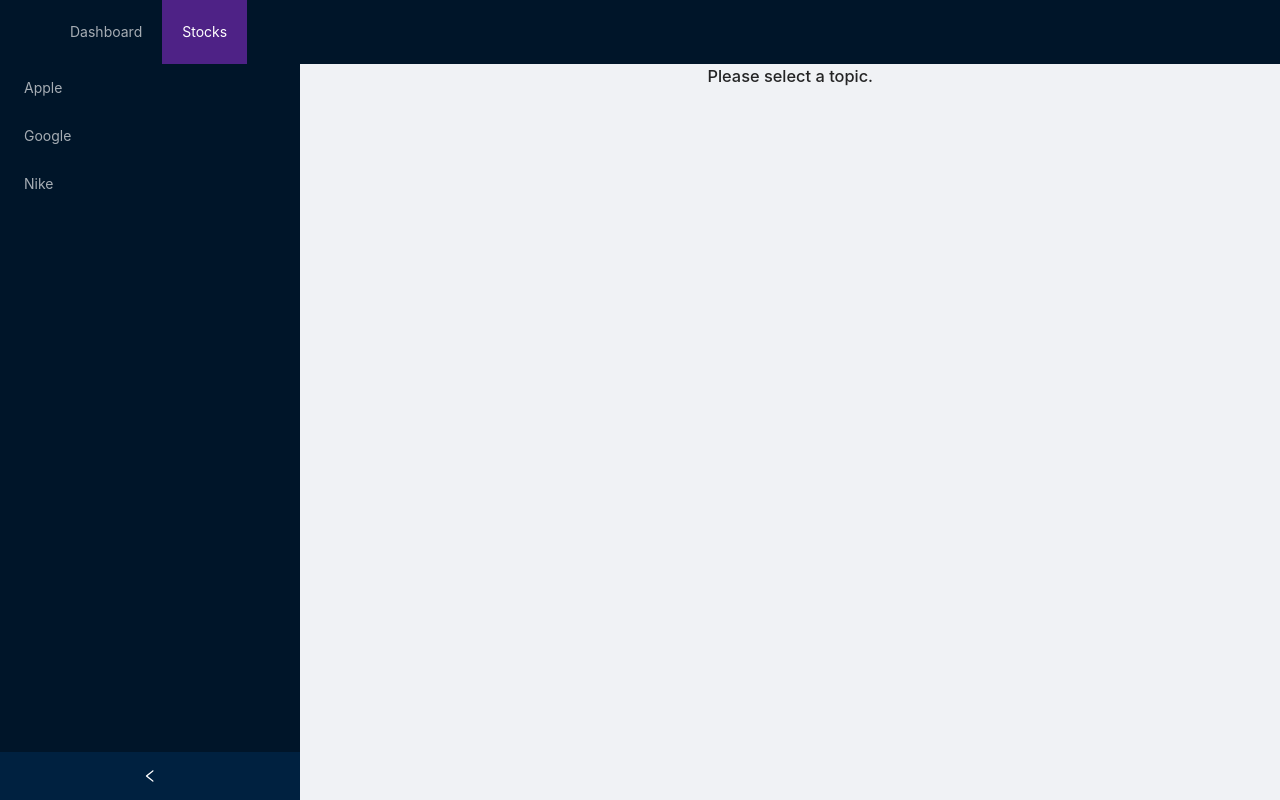
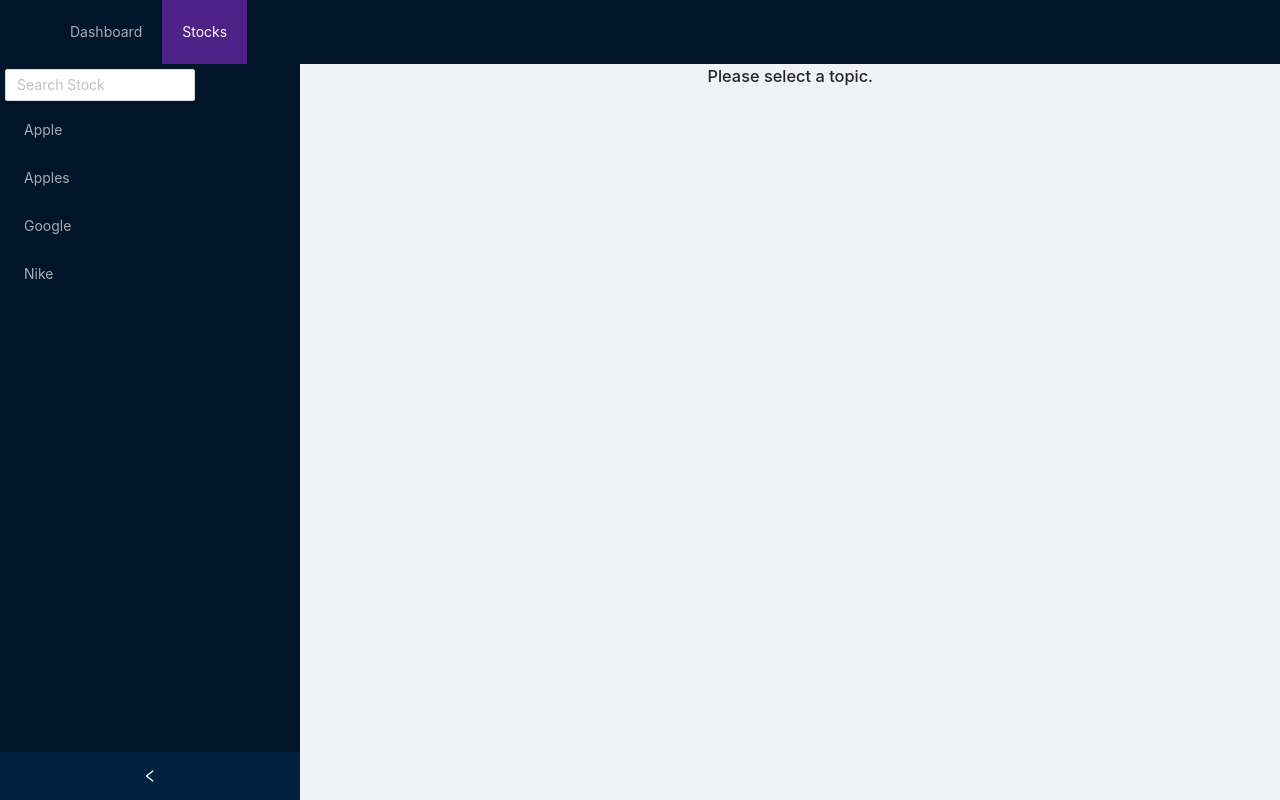
Before and after one commit to welvin21/Chengdu80_2020, a React (Create React App) app in the folder web/: page /stocks in a window 1280 px wide. Built offline with nearby package versions, Linux system fonts and the light colour scheme.

Commit message:
web: search stocks

```diff
--- a/web/src/components/StockNavBar.js
+++ b/web/src/components/StockNavBar.js
@@ -1,5 +1,5 @@
 import React, { useState } from "react";
-import { Layout, Menu } from "antd";
+import { Layout, Menu, Input, AutoComplete } from "antd";
 import { Link, useRouteMatch, useLocation } from "react-router-dom";
 
 const { Content, Sider } = Layout;
@@ -9,6 +9,11 @@ const stockItems = [
     ticker: "AAPL",
     name: "Apple",
     route: "aapl",
+  },
+  {
+    ticker: "AAPL",
+    name: "Apples",
+    route: "aap",
   },
   {
     ticker: "GOOG",
@@ -22,13 +27,29 @@ const stockItems = [
   },
 ];
 
+const options = [];
+stockItems.map((item) => options.push({ value: item.name }));
+
 export const StockNavBar = ({ children }) => {
   const match = useRouteMatch();
   const [collapsed, setCollapsed] = useState(false);
+  const [filteredStocks, setFilteredStocks] = useState(stockItems);
+  const [stockOptions, setStockOptions] = useState([]);
+  const handleSearch = (value) => {
+    let res = [];
+    if (!value || value.indexOf("@") >= 0) {
+      res = stockItems
+    } else {
+      res = stockItems.filter(
+        (item) => item.name.toUpperCase().indexOf(value.toUpperCase()) !== -1
+      );
+      console.log(res);
+    }
+    setFilteredStocks(res);
+  };
   const onCollapse = (collapsed) => {
     setCollapsed(collapsed);
   };
-
   const location = useLocation();
   const pathname = location.pathname;
   const currentSelection = pathname.split("/")[2];
@@ -41,8 +62,23 @@ export const StockNavBar = ({ children }) => {
         width={300}
       >
         <div className="logo" />
-        <Menu theme="dark" defaultSelectedKeys={[currentSelection]} mode="inline">
-          {stockItems.map((item) => (
+        <Menu
+          theme="dark"
+          defaultSelectedKeys={[currentSelection]}
+          mode="inline"
+        >
+          <AutoComplete
+            style={{ width: 200, padding: "5px", margin: "auto" }}
+            options={options}
+            placeholder="Search Stock"
+            onSearch={handleSearch}
+            filterOption={(inputValue, option) =>
+              option.value.toUpperCase().indexOf(inputValue.toUpperCase()) !==
+              -1
+            }
+            open={false}
+          ></AutoComplete>
+          {filteredStocks.map((item) => (
             <Menu.Item key={item.route}>
               <Link to={`${match.url}/${item.route}`}>{item.name}</Link>
             </Menu.Item>
```
